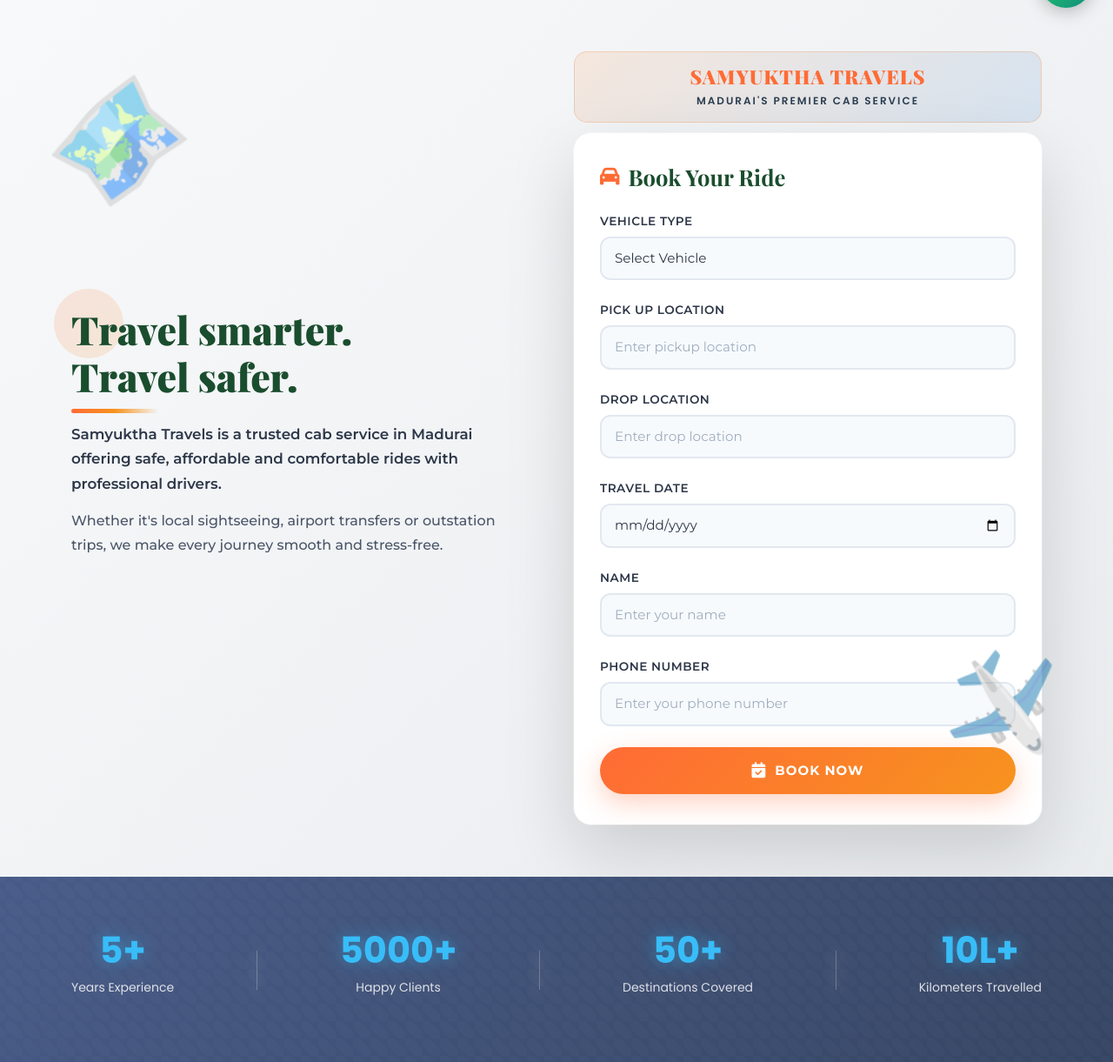
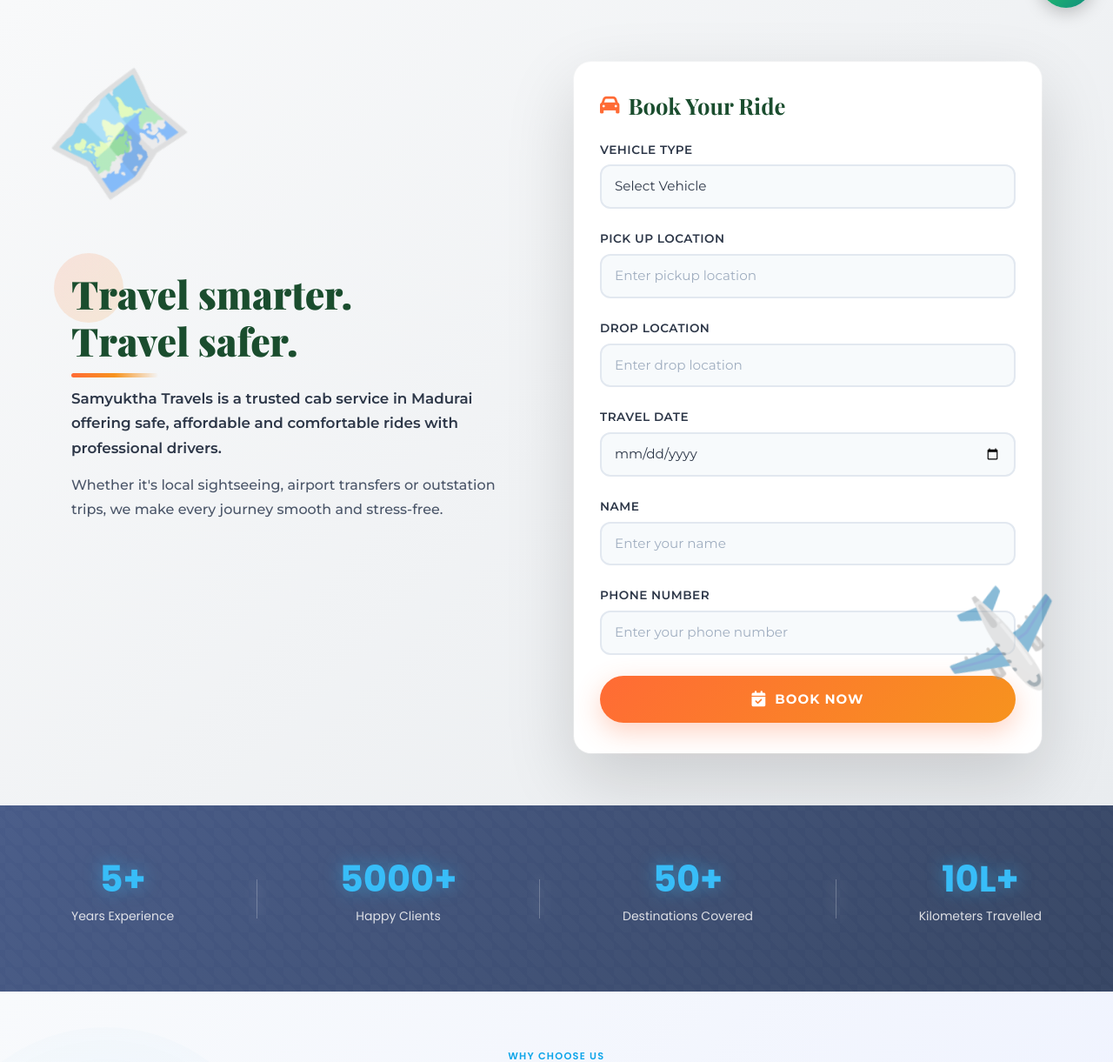
Before and after one commit to JIDENDRAN/samyuktha-travels, a Flask app: page / in a window 1280 px wide. Shown: the part 767-1988 px from the top of the page at 87% size. Run offline with Flask 3, Linux system fonts and the light colour scheme; some web fonts are replaced.

Commit message:
Removed booking-branding from index page

```diff
--- a/templates/index.html
+++ b/templates/index.html
@@ -2027,10 +2027,7 @@
         </div>
 
         <div class="about-right">
-          <div class="booking-branding">
-            <h4>Samyuktha Travels</h4>
-            <span>Madurai's Premier Cab Service</span>
-          </div>
+
 
           <!-- MOBILE QUICK ACTIONS MOVED HERE -->
           <div class="mobile-contact-bar">
```
